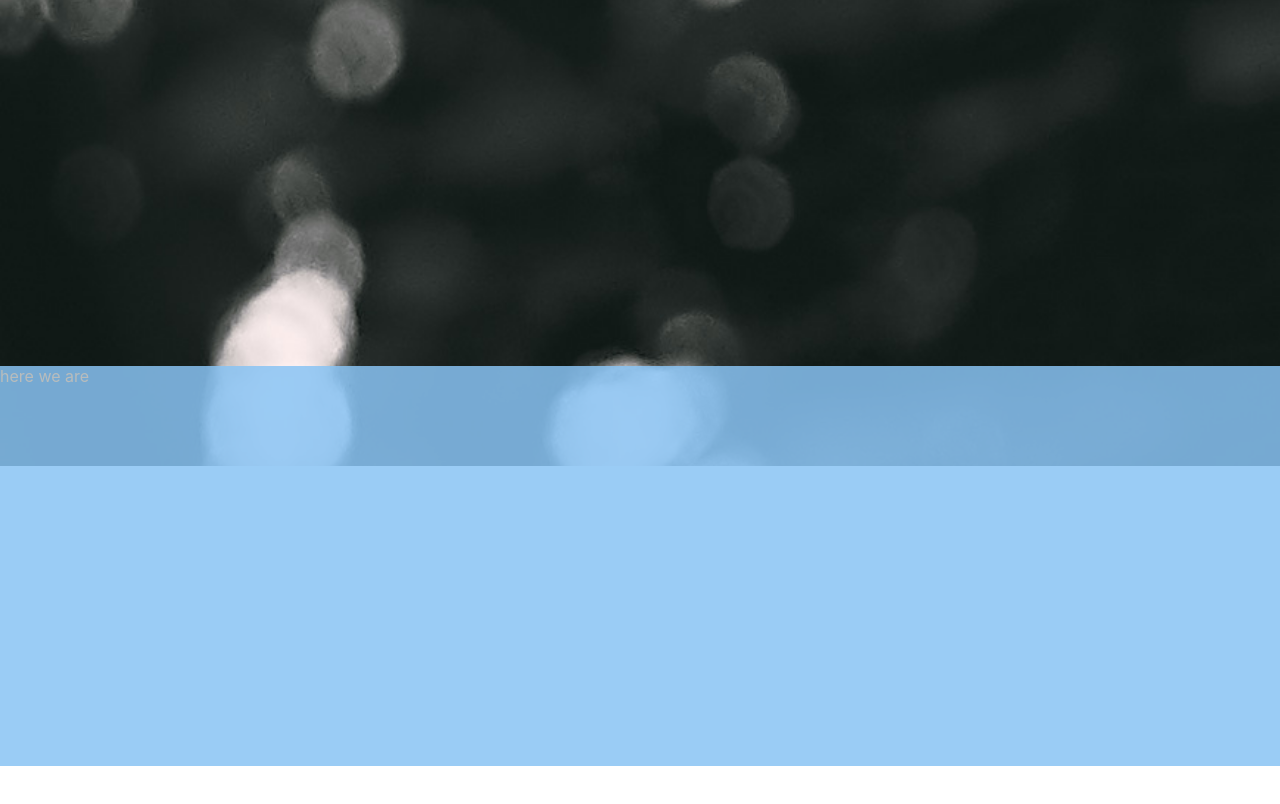
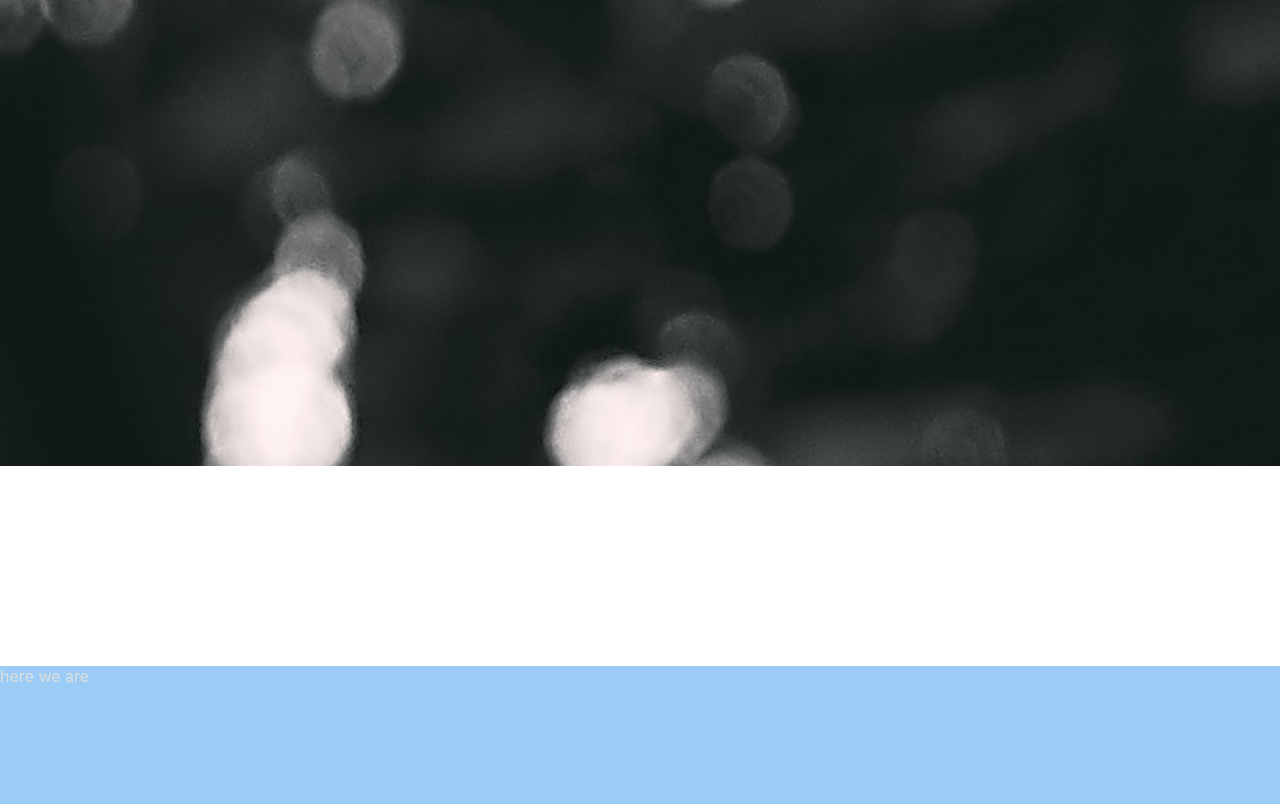
Before and after one commit to TYLER-JM/personal-homepage, a React (Create React App) app: page / in a window 1280 px wide. Shown: the part 334-1138 px from the top of the page. Before the commit the page ends 1100 px from the top, so only its background shows below. Built offline with nearby package versions, Linux system fonts and the light colour scheme.

Commit message:
moves down 100vh

```diff
--- a/src/styles/contact.scss
+++ b/src/styles/contact.scss
@@ -4,7 +4,7 @@
   height: 400px;
   width: 100vw;
   position: relative;
-  top: 500px;
+  top: 100vh;
   background-color: $highlight;
   opacity: 0.85;
 }
```
